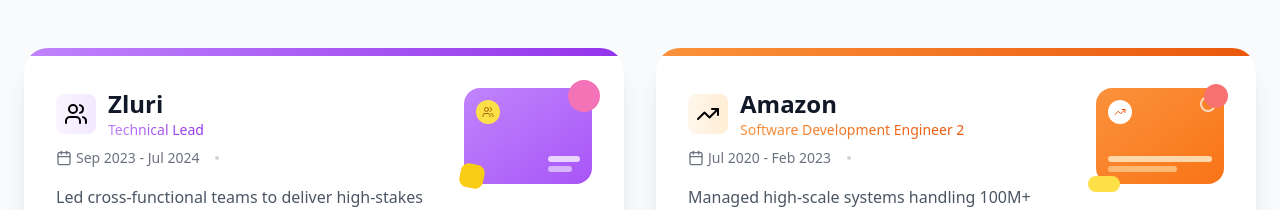
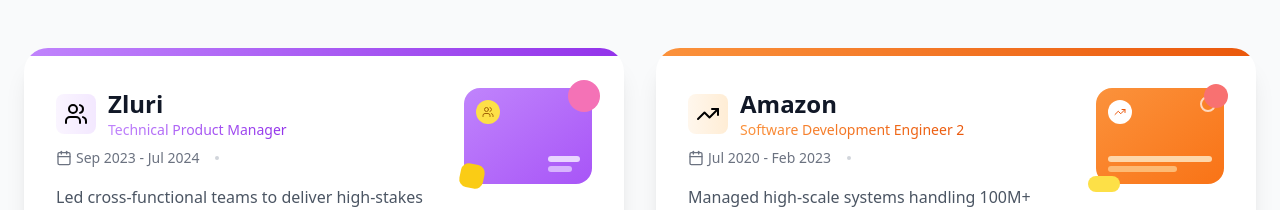
Before and after one commit to vishalkmr1395/vishal-portfolio, a React (Vite) app: page / in a window 1280 px wide. Shown: the part 1471-1681 px from the top of the page. Built offline with nearby package versions, Linux system fonts and the light colour scheme.

Commit message:
Update role from 'Technical Lead' to 'Technical Product Manager'

```diff
--- a/src/components/ExperienceCards/ExperienceCards.jsx
+++ b/src/components/ExperienceCards/ExperienceCards.jsx
@@ -8,7 +8,7 @@
     {
       id: 1,
       company: "Zluri",
-      role: "Technical Lead",
+      role: "Technical Product Manager",
       period: "Sep 2023 - Jul 2024",
       summary: "Led cross-functional teams to deliver high-stakes projects, enhancing user experience through strategic planning and execution.",
       colorTop: "bg-gradient-to-r from-purple-400 to-purple-600",
```
